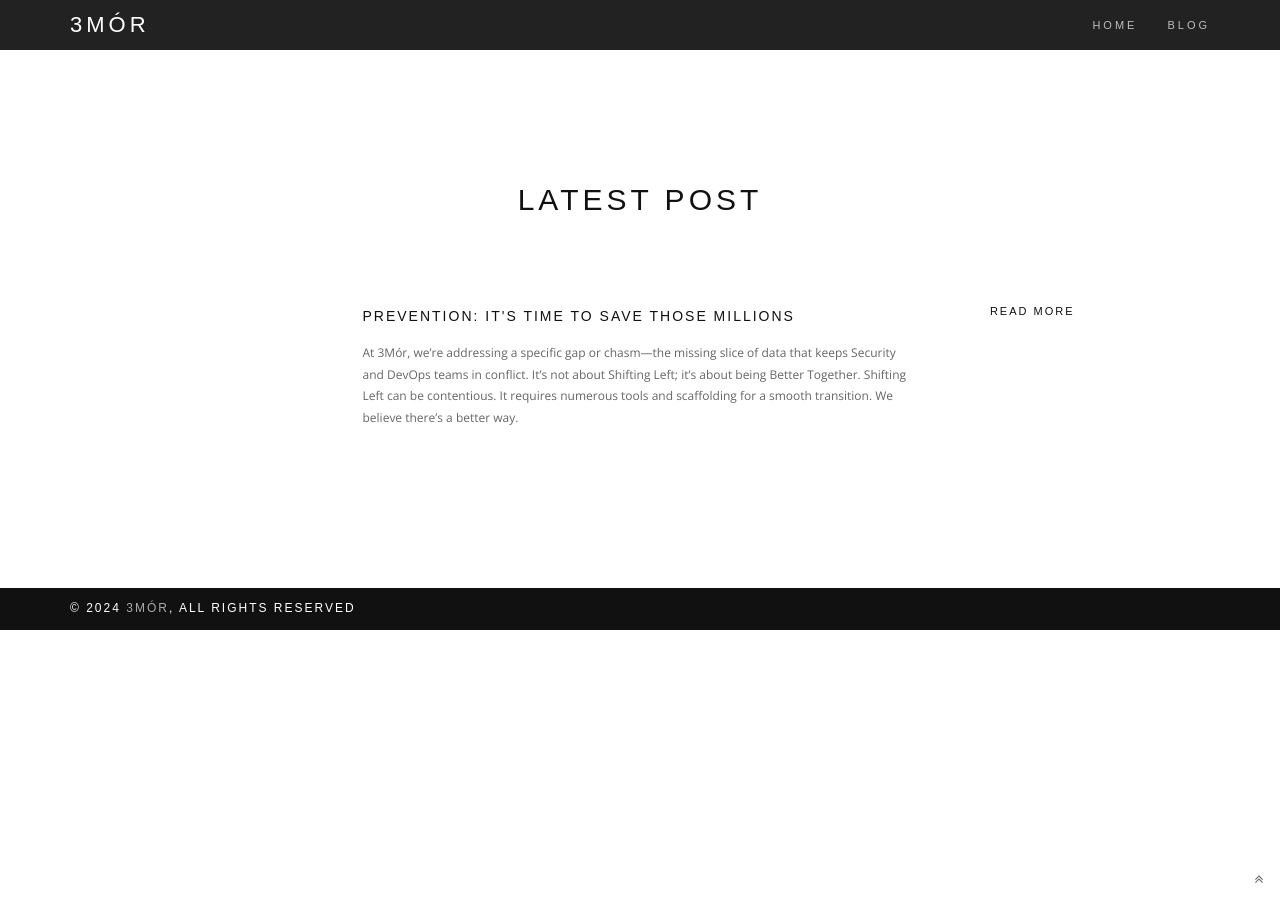
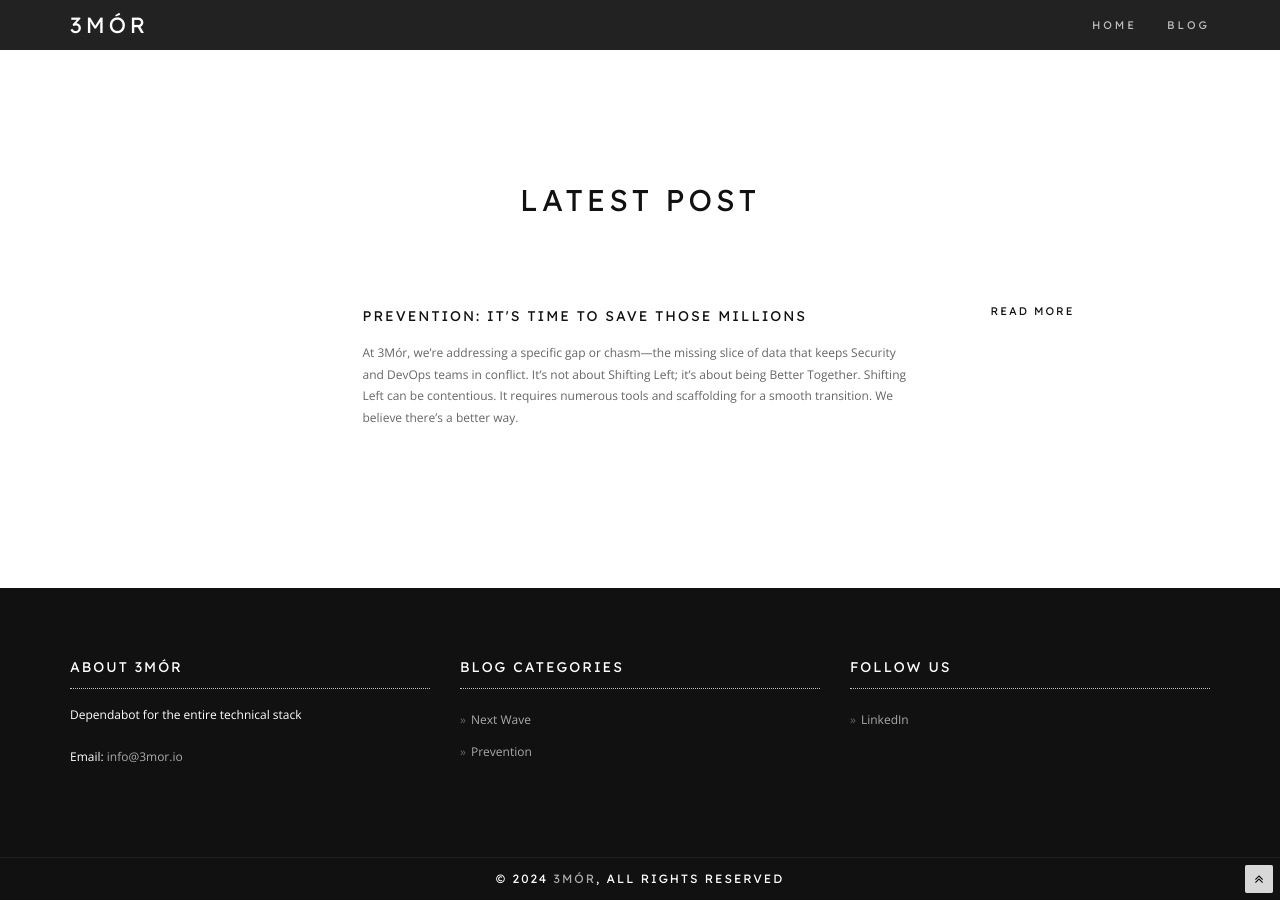
Before and after one commit to 3mor-io/3mor, a Jekyll site: the page built from website/index.markdown, in a window 1280 px wide and 900 px high, scrolled down 1268 px. Built offline with Jekyll 4.4.1, drawn with Linux system fonts in a browser that asks for light colours; some web fonts are replaced; before the commit the page ends 1898 px from its top, so only the background shows below that.

Commit message:
Update includes

```diff
--- a/website/_includes/footer.html
+++ b/website/_includes/footer.html
@@ -1,9 +1,45 @@
-    <footer class="footer bg-dark">
-      <div class="container">
-        <div class="row">
-          <div class="col-sm-6">
-            <p class="copyright font-alt">&copy; {{ site.time | date: "%Y" }}&nbsp;<a href="{{ site.url }}">3Mór</a>, All Rights Reserved</p>
+        <!--footer -->
+        <div class="module-small bg-dark">
+          <div class="container">
+            <div class="row justify-content-center">
+              <div class="col-sm-4">
+                <div class="widget">
+                  <h5 class="widget-title font-alt">About 3Mór</h5>
+                  <p>Dependabot for the entire technical stack</p>
+                  <p>Email: <a href="mailto:info@3mor.io">info@3mor.io</a></p>
+                </div>
+              </div>
+              <div class="col-sm-4">
+                <div class="widget">
+                  <h5 class="widget-title font-alt">Blog Categories</h5>
+                  <ul class="icon-list">
+
+                    <li><a href="{{ site.baseurl }}/tags/nextwave">Next Wave</a></li>
+                    <li><a href="{{ site.baseurl }}/tags/prevention">Prevention</a></li>
+                  </ul>
+                </div>
+              </div>
+              <div class="col-sm-4">
+                <div class="widget">
+                  <h5 class="widget-title font-alt">Follow Us</h5>
+                  <ul class="icon-list">
+                    <li><a href="https://www.linkedin.com/company/3mor/">LinkedIn</a></li>
+                  </ul>
+                </div>
+              </div>
+            </div>
           </div>
         </div>
+        <!-- Copyright -->
+        <hr class="divider-d">
+        <footer class="footer bg-dark">
+          <div class="container">
+            <div class="row">
+                <div class="col-sm-12 text-center">
+                    <p class="copyright font-alt">&copy; {{ site.time | date: "%Y" }}&nbsp;<a href="{{ site.url }}">3Mór</a>, All Rights Reserved</p>
+                </div>
+            </div>
+          </div>
+        </footer>
       </div>
-    </footer>
+      <div class="scroll-up"><a href="#totop"><i class="fa fa-angle-double-up"></i></a></div>
--- a/website/_includes/head.html
+++ b/website/_includes/head.html
@@ -36,6 +36,8 @@
     <!-- Default stylesheets-->
     <link href="/assets/lib/bootstrap/dist/css/bootstrap.min.css" rel="stylesheet">
     <!-- Template specific stylesheets-->
+    <link rel="stylesheet" href="https://fonts.googleapis.com/css?family=Lexend:300,400,600,700,800">
+    <link rel="stylesheet" href="https://fonts.googleapis.com/css?family=Lexend+Deca:300,400,600,700,800">
     <link href="https://fonts.googleapis.com/css?family=Roboto+Condensed:400,700" rel="stylesheet">
     <link href="https://fonts.googleapis.com/css?family=Volkhov:400i" rel="stylesheet">
     <link href="https://fonts.googleapis.com/css?family=Open+Sans:300,400,600,700,800" rel="stylesheet">
--- a/website/_includes/navigation.html
+++ b/website/_includes/navigation.html
@@ -1,4 +1,4 @@
-<nav class="navbar navbar-custom navbar-fixed-top" role="navigation">
+<nav class="navbar navbar-custom navbar-fixed-top {{ nav }}" role="navigation">
     <div class="container">
       <div class="navbar-header">
         <button class="navbar-toggle" type="button" data-toggle="collapse" data-target="#custom-collapse"><span class="sr-only">Toggle navigation</span><span class="icon-bar"></span><span class="icon-bar"></span><span class="icon-bar"></span></button><a class="navbar-brand" href="{{ site.url }}">3Mór</a>
--- a/website/_includes/scripts.html
+++ b/website/_includes/scripts.html
@@ -9,5 +9,7 @@
 <script src="/assets/lib/smoothscroll.js"></script>
 <script src="/assets/lib/magnific-popup/dist/jquery.magnific-popup.js"></script>
 <script src="/assets/lib/simple-text-rotator/jquery.simple-text-rotator.min.js"></script>
+<script src="/assets/js/particles.js"></script>
+<script src="/assets/js/particles.config.js"></script>
 <script src="/assets/js/plugins.js"></script>
 <script src="/assets/js/main.js"></script>
```
